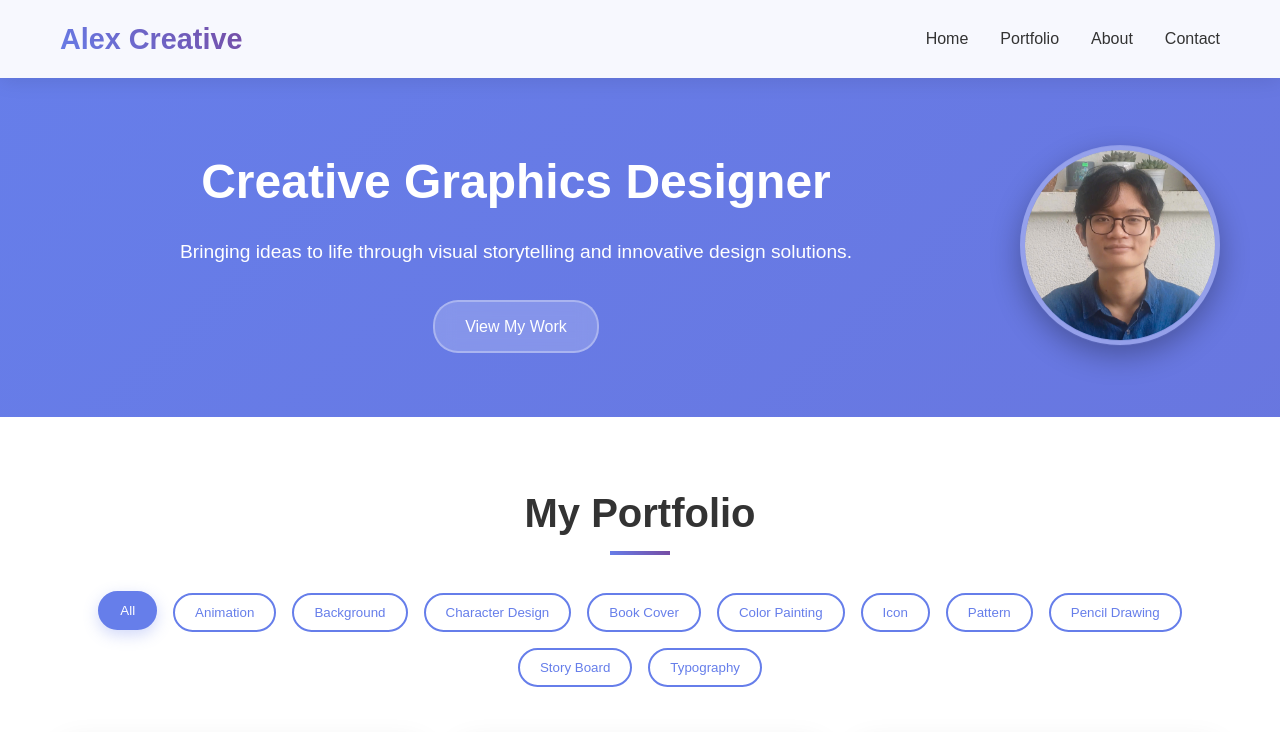
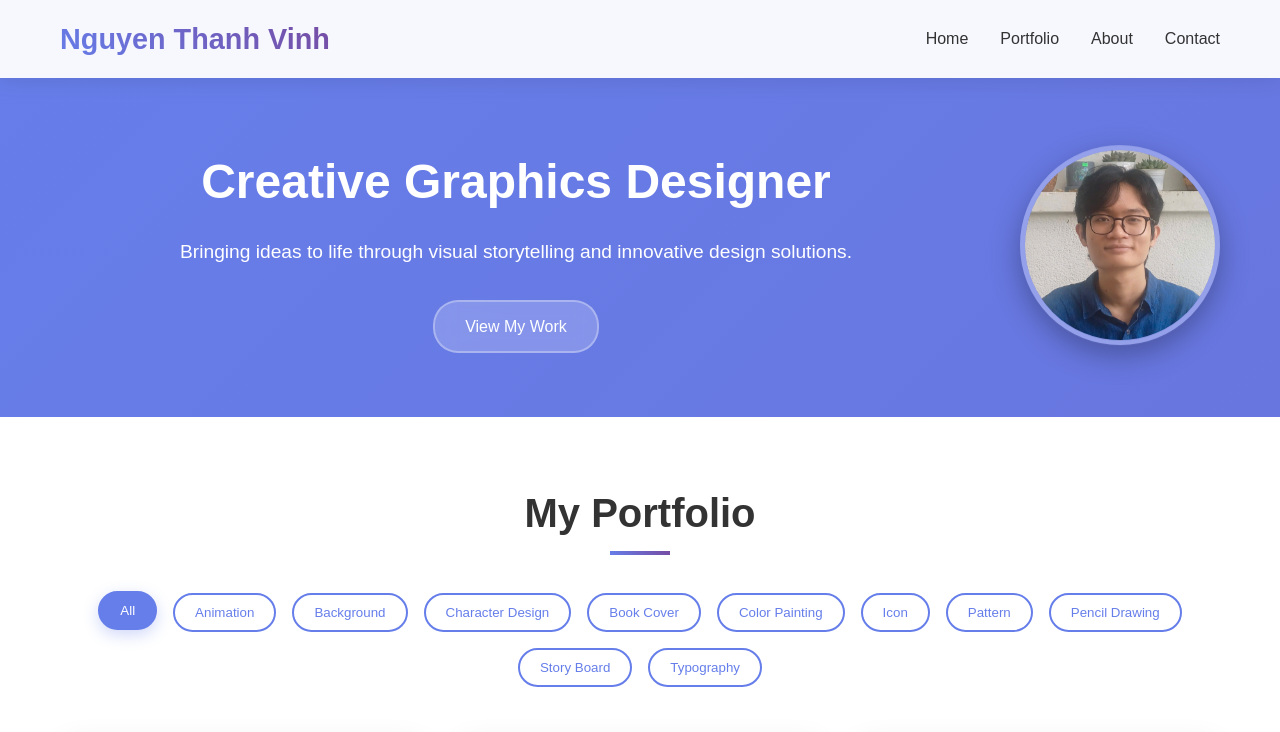
Before and after one commit to jaPhuc/GD_Portfolio, a plain HTML site: page index.html in a window 1280 px wide. Shown: the top 732 px of the page. Drawn offline with Linux system fonts and the light colour scheme.

Commit message:
Adjusting name

```diff
--- a/index.html
+++ b/index.html
@@ -4,14 +4,14 @@
 <head>
     <meta charset="UTF-8">
     <meta name="viewport" content="width=device-width, initial-scale=1.0">
-    <title>Alex Creative - Graphics Designer Portfolio</title>
+    <title>Portfolio</title>
     <link rel="stylesheet" href="./style.css">
 </head>
 
 <body>
     <header>
         <nav class="container">
-            <div class="logo">Alex Creative</div>
+            <div class="logo">Nguyen Thanh Vinh</div>
             <ul class="nav-links">
                 <li><a href="#home">Home</a></li>
                 <li><a href="#portfolio">Portfolio</a></li>
```
